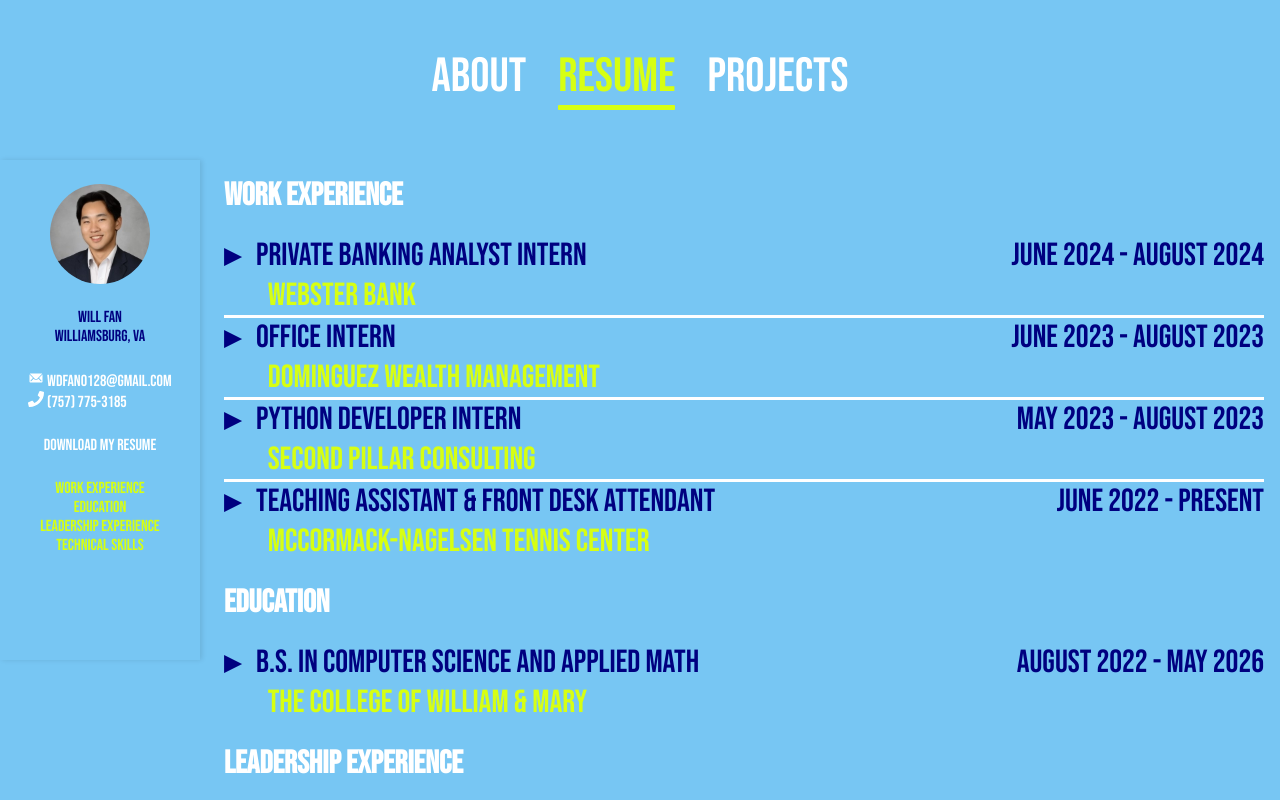
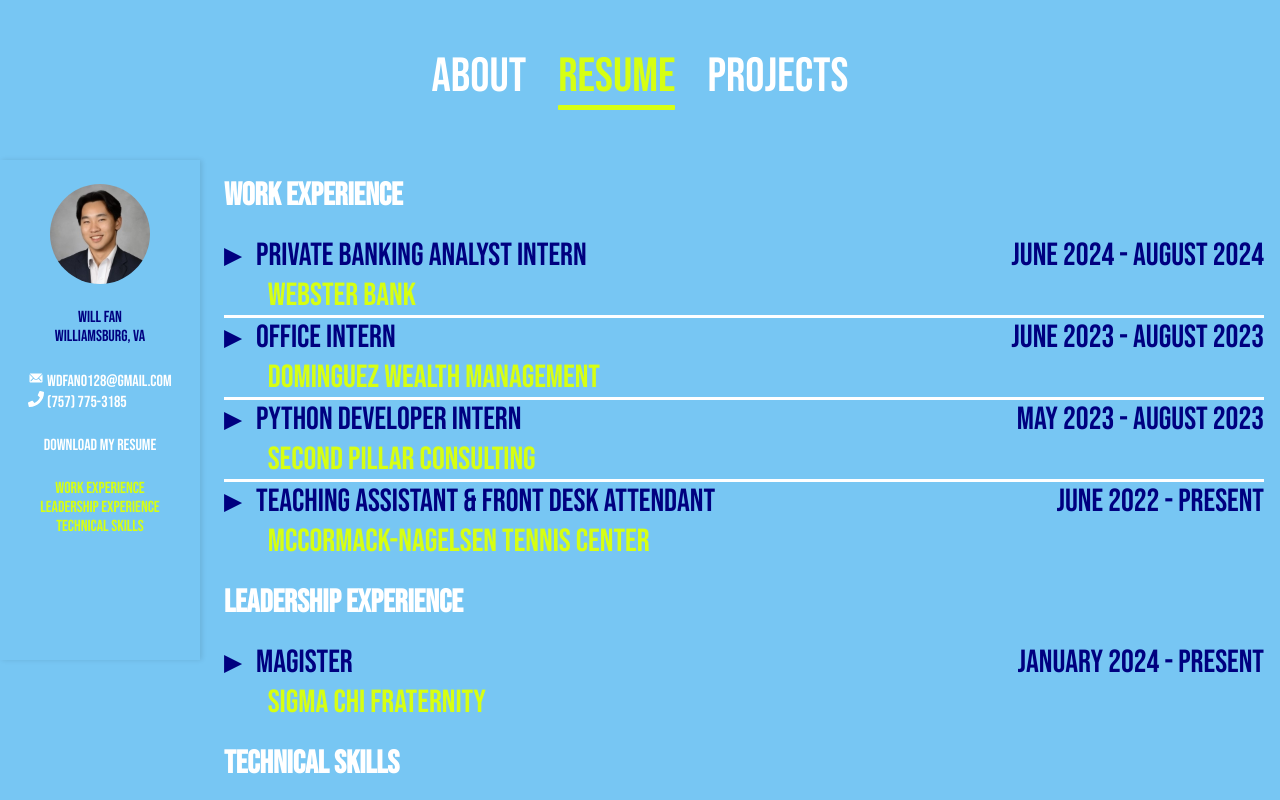
Before and after one commit to squilliam34/website, a React (Vite) app: page /resume in a window 1280 px wide. Shown: the top 800 px of the page. Built offline with nearby package versions, Linux system fonts and the light colour scheme.

Commit message:
deleted experience (redundant)

```diff
--- a/src/components/Resume/Experiences.tsx
+++ b/src/components/Resume/Experiences.tsx
@@ -67,21 +67,6 @@
           />
         </div>
       </div>
-      <h1 id="education">Education</h1>
-      <div className="flex column box">
-        <ResumeItem
-          position="B.S. in Computer Science and Applied Math"
-          timeline="August 2022 - May 2026"
-          company="The College of William & Mary"
-          description="I am pursing a Bachelor of Science, major in Computer Science/Applied Math
-
-            Honors and Awards: Dean's List (Spring 2023), Best Finance Hack Runner-Up at TribeHacks IX
-
-            Relevant Coursework: Multivariable Calculus, Linear Algebra, Data Structures, Algorithms, Software Development, Foundations of Math, Business Statistics, Principles of Accounting, Probability and Statistics for Scientists, Intro to Data Science
-
-            Activities and Societies: Association of Computing Machinery, Club Tennis, Finance Academy, Sigma Chi Fraternity (Zeta Upsilon Chapter)"
-        />
-      </div>
       <h1 id="leadership">Leadership Experience</h1>
       <div className="flex column box">
         <ResumeItem
--- a/src/components/Resume/Sidebar.tsx
+++ b/src/components/Resume/Sidebar.tsx
@@ -62,15 +62,6 @@
         </div>
       )}
       <Link
-        to="education"
-        smooth="true"
-        duration={500}
-        offset={-150}
-        className="link"
-      >
-        Education
-      </Link>
-      <Link
         to="leadership"
         smooth="true"
         duration={500}
```
